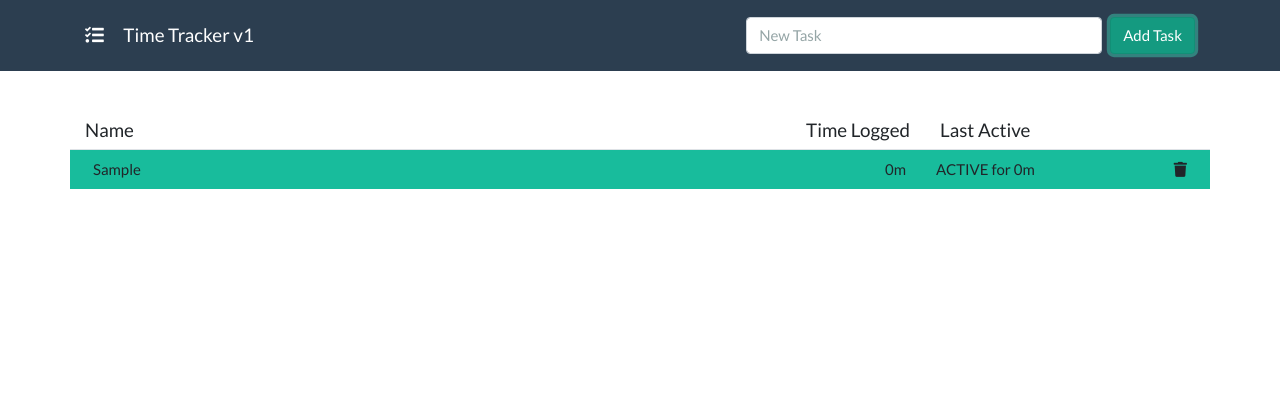
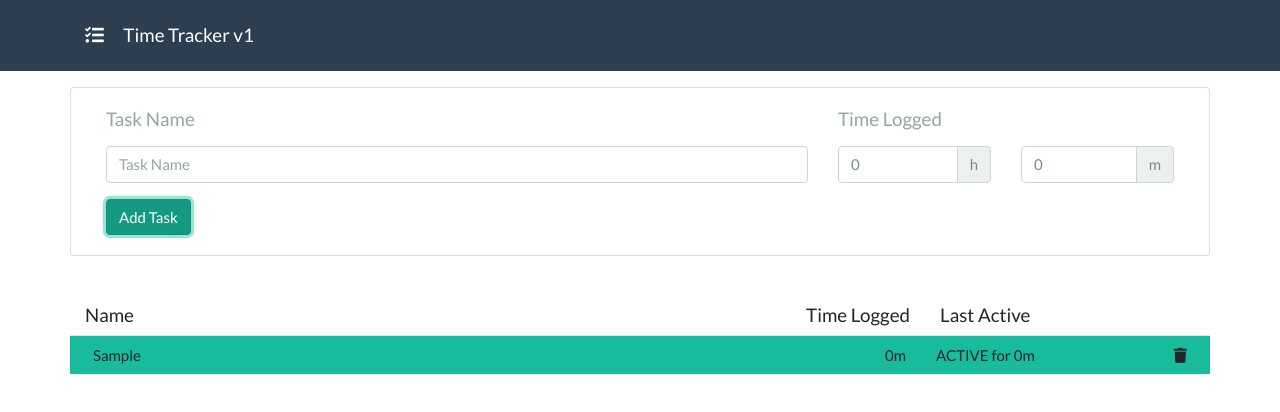
Before and after one commit to nickrie/time-tracker, a plain HTML site: page index.html in a window 1280 px wide. Both pictures are taken after typing "Sample" into the empty fields and a click on the button "Add Task". Drawn offline with nearby package versions, Linux system fonts and the light colour scheme.

Commit message:
Moved add task to a card and allow specifying time already logged. This is in prep to add an edit option and move the delete to the edit screen.

```diff
--- a/app.js
+++ b/app.js
@@ -2,11 +2,15 @@
 const tasks = new Tasks();
 
 // Focus the New Task input
-document.getElementById('new-task').focus();
+document.getElementById('input-task-name').focus();
 
 // Add new task when button clicked
-document.getElementById('btn-new-task').addEventListener('click', (e) => {
-  addTask(document.getElementById('new-task').value);
+document.getElementById('btn-add-task').addEventListener('click', (e) => {
+  addTask(
+    document.getElementById('input-task-name').value,
+    document.getElementById('input-task-hours').value,
+    document.getElementById('input-task-minutes').value
+  );
 });
 
 // refresh Last Active occationally
@@ -15,13 +19,15 @@ setTimeout(() => {
   tasks.refreshLastActive();
 }, lastActiveRefresh);
 
-function addTask(name) {
+function addTask(name, hours, minutes) {
 
-  // Clear the input
-  document.getElementById('new-task').value = '';
+  // Clear the inputs
+  UI.clearInputs();
 
   // add the new task (this will also stop any previous task and start the new one)
-  tasks.addTask(name);
+  hours = (hours === null || hours == '' ? 0 : hours);
+  minutes = (minutes === null || minutes == '' ? 0 : minutes);
+  tasks.addTask(name, hours, minutes);
 
 }
 
--- a/index.html
+++ b/index.html
@@ -21,10 +21,48 @@
         <i class="fas fa-tasks pr-3"></i>
         Time Tracker v1
       </a>
-      <form id="form-new" onsubmit="return false;" class="form-inline ml-auto my-0">
-        <input id="new-task" class="form-control mr-sm-2" type="text" size="40" placeholder="New Task" aria-label="Search">
-        <button id="btn-new-task" class="btn btn-success my-2 my-sm-0" type="submit">Add Task</button>
+    </div>
+  </div>
+
+  <div class="container card mt-3">
+    <div class="card-body">
+
+      <form id="form-new" onsubmit="return false;" class="ml-auto my-0">
+
+        <div class="row">
+          <div class="col-md-8 mb-2 text-secondary">
+            <h5>Task Name</h5>
+          </div>
+          <div class="col-md-4 mb-2 text-secondary">
+            <h5>Time Logged</h5>
+          </div>
+        </div>
+
+        <div class="row">
+          <div class="form-group col-md-8">
+            <input id="input-task-name" class="form-control mr-sm-2" type="text" placeholder="Task Name">
+          </div>
+          <div class="form-group col-md-2">
+            <div class="input-group">
+              <input id="input-task-hours" class="form-control" type="number" value="0" maxlength="3" placeholder="Hours">
+              <div class="input-group-append">
+                <div class="input-group-text">h</div>
+              </div>
+            </div>
+          </div>
+          <div class="form-group col-md-2">
+            <div class="input-group">
+              <input id="input-task-minutes" class="form-control" type="number" value="0" maxlength="2" placeholder="Minutes">
+              <div class="input-group-append">
+                <div class="input-group-text">m</div>
+              </div>
+            </div>
+          </div>
+        </div>
+
+        <button id="btn-add-task" class="btn btn-success my-2 my-sm-0" type="submit">Add Task</button>
       </form>
+
     </div>
   </div>
 
@@ -43,6 +81,15 @@
     </div>
   </div>
 
+  <!-- bootstrap js -->
+  <!--
+  <script src="https://code.jquery.com/jquery-3.3.1.slim.min.js" integrity="sha384-q8i/X+965DzO0rT7abK41JStQIAqVgRVzpbzo5smXKp4YfRvH+8abtTE1Pi6jizo"
+    crossorigin="anonymous"></script>
+  <script src="https://cdnjs.cloudflare.com/ajax/libs/popper.js/1.14.6/umd/popper.min.js" integrity="sha384-wHAiFfRlMFy6i5SRaxvfOCifBUQy1xHdJ/yoi7FRNXMRBu5WHdZYu1hA6ZOblgut"
+    crossorigin="anonymous"></script>
+  <script src="https://stackpath.bootstrapcdn.com/bootstrap/4.2.1/js/bootstrap.min.js" integrity="sha384-B0UglyR+jN6CkvvICOB2joaf5I4l3gm9GU6Hc1og6Ls7i6U/mkkaduKaBhlAXv9k"
+    crossorigin="anonymous"></script>
+  -->
   <!-- moment js library for durations -->
   <script src="https://cdnjs.cloudflare.com/ajax/libs/moment.js/2.23.0/moment.js"></script>
   <!-- local js files -->
--- a/tasks.js
+++ b/tasks.js
@@ -20,7 +20,7 @@ class Tasks {
 
   }
 
-  addTask(name) {
+  addTask(name, hours, minutes) {
 
     let nameExists = false;
 
@@ -31,8 +31,20 @@ class Tasks {
       }
     }
     if (nameExists === true) {
-      alert('A task already exists with that name.');
+      UI.alert('A task already exists with that name.');
       return;
+    }
+
+    // Ensure hours and minutes are positive values
+    console.log(`hours = ${hours}, minutes = ${minutes}`);
+    hours = parseInt(hours);
+    minutes = parseInt(minutes);
+    if (hours < 0 || minutes < 0) {
+      UI.alert('Hours and minutes must be positive integer values.');
+      return;
+    }
+    else {
+      console.log(`hours = ${hours}, minutes = ${minutes}`);
     }
 
     // Add new task
@@ -40,7 +52,7 @@ class Tasks {
     const newTask = {
       id: newId,
       name: name,
-      logged: 0, // minutes
+      logged: (hours * 60) + minutes,
       started: null,
       last: null
     };
@@ -79,7 +91,7 @@ class Tasks {
 
     // Ensure this task is not already active
     if (task.started !== null) {
-      alert('This task is already active.');
+      UI.alert('This task is already active.');
       return;
     }
 
@@ -107,7 +119,7 @@ class Tasks {
 
     // Ensure this task is actually active
     if (task.started === null) {
-      alert(`"This task is not currently active.`);
+      UI.alert(`"This task is not currently active.`);
       return;
     }
 
--- a/ui.js
+++ b/ui.js
@@ -1,4 +1,15 @@
 class UI {
+
+  static alert(msg) {
+    // TODO: convert to a bootstrap modal
+    alert('msg');
+  }
+
+  static clearInputs() {
+    document.getElementById('input-task-name').value = '';
+    document.getElementById('input-task-hours').value = 0;
+    document.getElementById('input-task-minutes').value = 0;
+  }
 
   static getLastActiveStr(task) {
 
@@ -55,7 +66,7 @@ class UI {
 
     // create our new row
     const newRow = document.createElement('div');
-    newRow.classList = 'row p-2 border-top'
+    newRow.classList = 'row p-2 border-top align-items-center';
     newRow.id = `row-task-${task.id}`;
 
     // add columns to our new row
```
